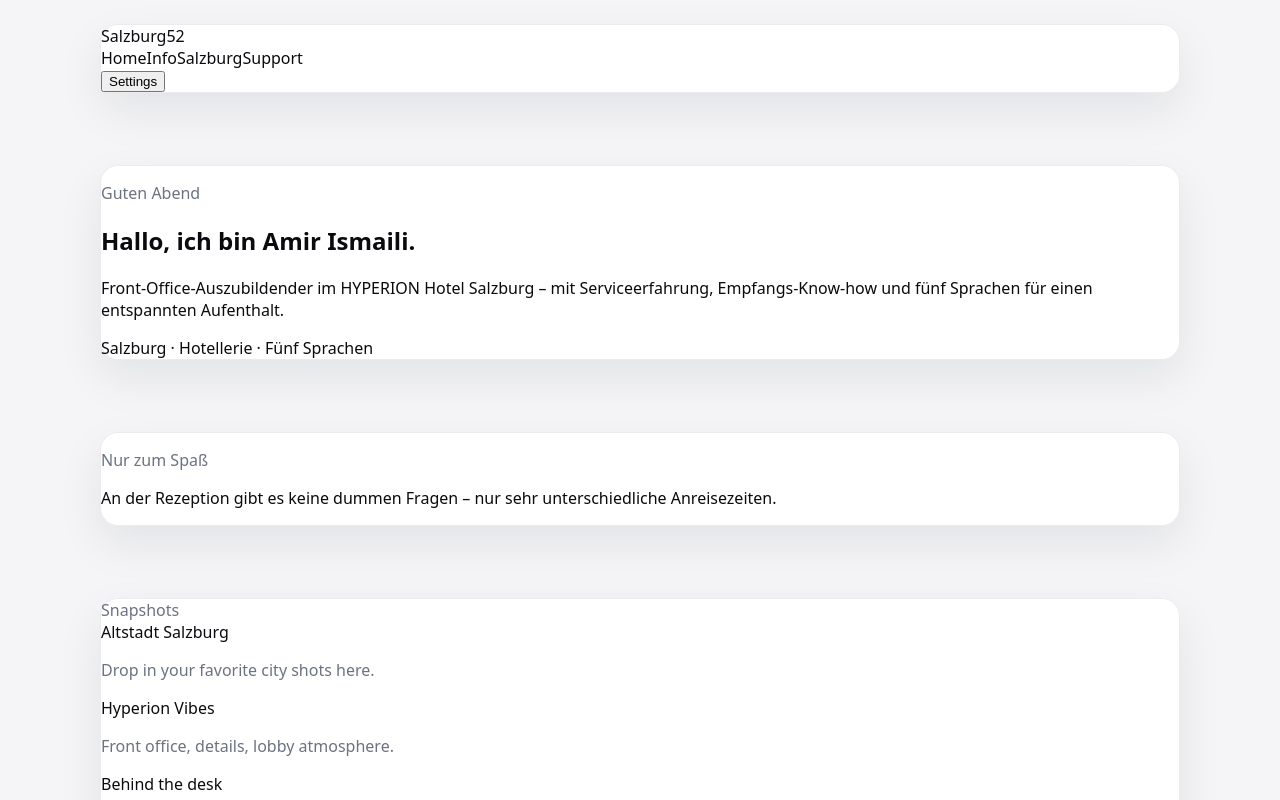
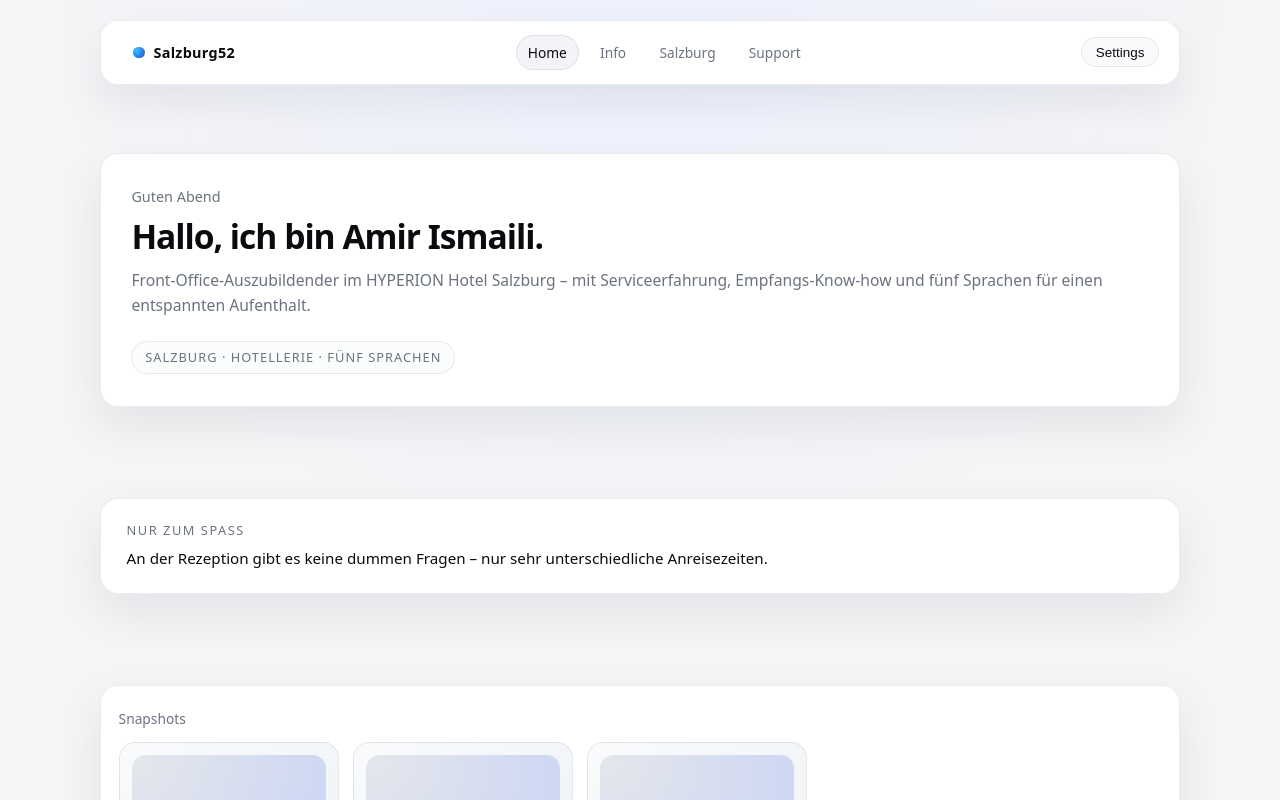
Before and after one commit to luv2loot/salzburg52, a Next.js app: page /de in a window 1280 px wide. Shown: the top 800 px of the page. Built offline with nearby package versions, Linux system fonts and the light colour scheme.

Commit message:
Update globals.css

```diff
--- a/app/globals.css
+++ b/app/globals.css
@@ -23,15 +23,7 @@ body {
   text-rendering: optimizeLegibility;
 }
 
-/* === App shell === */
-
-.app-body {
-  min-height: 100vh;
-  background: var(--color-bg);
-  color: var(--color-text);
-}
-
-/* === Theme tokens (light / dark ready) === */
+/* === Theme tokens (light / dark) === */
 
 :root {
   --color-bg: #f5f5f7;
@@ -41,12 +33,11 @@ body {
   --color-accent: #111827;
   --color-border-subtle: rgba(15, 23, 42, 0.08);
   --radius-lg: 18px;
+  --radius-pill: 999px;
   --shadow-soft: 0 18px 45px rgba(15, 23, 42, 0.08);
   --transition-fast: 150ms ease-out;
   --transition-med: 220ms ease-out;
 }
-
-/* Dark mode will later be toggled via a class or data-attribute. */
 
 .theme-dark {
   --color-bg: #050509;
@@ -58,7 +49,17 @@ body {
   --shadow-soft: 0 22px 60px rgba(0, 0, 0, 0.75);
 }
 
-/* === Layout helpers === */
+/* === App shell === */
+
+.app-body {
+  min-height: 100vh;
+  background: radial-gradient(circle at top, #eef2ff 0, var(--color-bg) 44%);
+  color: var(--color-text);
+}
+
+.theme-dark .app-body {
+  background: radial-gradient(circle at top, #020617 0, #020617 32%, #020617 100%);
+}
 
 .app-shell {
   max-width: 1120px;
@@ -66,7 +67,7 @@ body {
   padding: 1.5rem 1.25rem 3rem;
 }
 
-/* Generic card style for Apple-like panels */
+/* Generic card / panel */
 
 .surface {
   background: var(--color-bg-elevated);
@@ -76,20 +77,20 @@ body {
   backdrop-filter: blur(18px);
 }
 
-/* Typography */
+/* Typography helpers */
 
 .text-muted {
   color: var(--color-muted);
 }
 
-/* Simple focus outline */
+/* Focus styles */
 
 :where(button, a, input, select, textarea):focus-visible {
   outline: 2px solid var(--color-accent);
   outline-offset: 2px;
 }
 
-/* Basic link styling */
+/* Links */
 
 a {
   color: inherit;
@@ -101,7 +102,7 @@ a:hover {
   text-decoration-thickness: 1px;
 }
 
-/* Smooth transitions for interactive elements */
+/* Transitions */
 
 button,
 a,
@@ -113,3 +114,403 @@ a,
     border-color var(--transition-med),
     color var(--transition-med);
 }
+
+/* === Header === */
+
+.header-root {
+  padding-top: 1.25rem;
+}
+
+.header-inner {
+  display: flex;
+  align-items: center;
+  justify-content: space-between;
+  padding: 0.85rem 1.25rem;
+  gap: 1rem;
+}
+
+.header-left {
+  display: flex;
+  align-items: center;
+}
+
+.header-logo {
+  display: inline-flex;
+  align-items: center;
+  gap: 0.55rem;
+  padding: 0.35rem 0.7rem;
+  border-radius: 999px;
+  border: 1px solid transparent;
+}
+
+.header-logo:hover {
+  text-decoration: none;
+  border-color: var(--color-border-subtle);
+  background: rgba(148, 163, 184, 0.04);
+}
+
+.header-logo-dot {
+  width: 0.72rem;
+  height: 0.72rem;
+  border-radius: 999px;
+  background: radial-gradient(circle at 30% 30%, #38bdf8, #1d4ed8);
+}
+
+.header-logo-text {
+  font-size: 0.9rem;
+  font-weight: 600;
+  letter-spacing: 0.02em;
+}
+
+.header-nav {
+  display: flex;
+  align-items: center;
+  gap: 0.55rem;
+}
+
+.header-nav-link {
+  position: relative;
+  padding: 0.45rem 0.7rem;
+  border-radius: 999px;
+  font-size: 0.86rem;
+  color: var(--color-muted);
+  border: 1px solid transparent;
+}
+
+.header-nav-link:hover {
+  color: var(--color-text);
+  background: rgba(148, 163, 184, 0.06);
+}
+
+.header-nav-link.is-active {
+  color: var(--color-text);
+  background: rgba(148, 163, 184, 0.12);
+  border-color: var(--color-border-subtle);
+}
+
+.header-right {
+  display: flex;
+  align-items: center;
+  gap: 0.5rem;
+}
+
+.header-settings-btn {
+  padding: 0.4rem 0.85rem;
+  border-radius: 999px;
+  border: 1px solid var(--color-border-subtle);
+  background: rgba(148, 163, 184, 0.06);
+  font-size: 0.84rem;
+  color: var(--color-text);
+  cursor: pointer;
+}
+
+.header-settings-btn:hover {
+  background: rgba(148, 163, 184, 0.14);
+  transform: translateY(-1px);
+}
+
+/* Small screens */
+
+@media (max-width: 640px) {
+  .header-inner {
+    flex-wrap: wrap;
+    align-items: flex-start;
+  }
+
+  .header-nav {
+    width: 100%;
+    justify-content: center;
+    flex-wrap: wrap;
+  }
+
+  .header-right {
+    margin-left: auto;
+  }
+}
+
+/* === Hero === */
+
+.hero-root {
+  padding-top: 1.25rem;
+}
+
+.hero-inner {
+  padding: 2.1rem 1.9rem 2rem;
+}
+
+.hero-greeting {
+  font-size: 0.9rem;
+  margin: 0 0 0.4rem;
+}
+
+.hero-title {
+  font-size: 2.1rem;
+  letter-spacing: -0.03em;
+  margin: 0 0 0.6rem;
+}
+
+.hero-subtitle {
+  margin: 0 0 1.4rem;
+  font-size: 0.98rem;
+  line-height: 1.6;
+  color: var(--color-muted);
+}
+
+.hero-accent-row {
+  display: flex;
+  flex-wrap: wrap;
+  gap: 0.6rem;
+}
+
+.hero-pill {
+  display: inline-flex;
+  align-items: center;
+  padding: 0.4rem 0.8rem;
+  border-radius: var(--radius-pill);
+  border: 1px solid var(--color-border-subtle);
+  font-size: 0.8rem;
+  text-transform: uppercase;
+  letter-spacing: 0.08em;
+  color: var(--color-muted);
+  background: rgba(148, 163, 184, 0.04);
+}
+
+/* Mobile tweaks */
+
+@media (max-width: 640px) {
+  .hero-inner {
+    padding: 1.6rem 1.35rem 1.6rem;
+  }
+
+  .hero-title {
+    font-size: 1.7rem;
+  }
+
+  .hero-subtitle {
+    font-size: 0.94rem;
+  }
+}
+
+/* === Snippet (quote / fact / joke) === */
+
+.snippet-root {
+  margin-top: 1.2rem;
+}
+
+.snippet-inner {
+  padding: 1.4rem 1.6rem;
+}
+
+.snippet-label {
+  margin: 0 0 0.45rem;
+  font-size: 0.8rem;
+  text-transform: uppercase;
+  letter-spacing: 0.12em;
+}
+
+.snippet-text {
+  margin: 0;
+  font-size: 0.95rem;
+  line-height: 1.6;
+}
+
+/* === Media strip === */
+
+.mediastrip-root {
+  margin-top: 1.2rem;
+}
+
+.mediastrip-inner {
+  padding: 1.4rem 1.1rem 1.5rem;
+}
+
+.mediastrip-header {
+  display: flex;
+  align-items: center;
+  justify-content: space-between;
+  margin-bottom: 0.9rem;
+  font-size: 0.86rem;
+}
+
+.mediastrip-row {
+  display: flex;
+  gap: 0.9rem;
+  overflow-x: auto;
+  padding-bottom: 0.1rem;
+  scrollbar-width: thin;
+}
+
+.mediastrip-row::-webkit-scrollbar {
+  height: 6px;
+}
+
+.mediastrip-row::-webkit-scrollbar-track {
+  background: transparent;
+}
+
+.mediastrip-row::-webkit-scrollbar-thumb {
+  background: rgba(148, 163, 184, 0.6);
+  border-radius: 999px;
+}
+
+.mediastrip-card {
+  min-width: 180px;
+  max-width: 220px;
+  flex: 0 0 auto;
+  border-radius: 1rem;
+  border: 1px solid var(--color-border-subtle);
+  padding: 0.75rem 0.75rem 0.85rem;
+  background: linear-gradient(
+    145deg,
+    rgba(248, 250, 252, 0.9),
+    rgba(226, 232, 240, 0.6)
+  );
+}
+
+.theme-dark .mediastrip-card {
+  background: radial-gradient(
+    circle at top left,
+    rgba(30, 64, 175, 0.35),
+    rgba(15, 23, 42, 0.95)
+  );
+}
+
+.mediastrip-thumb-placeholder {
+  border-radius: 0.85rem;
+  background: radial-gradient(circle at top left, #e5e7eb, #cbd5f5);
+  height: 110px;
+  display: flex;
+  align-items: flex-end;
+  padding: 0.55rem 0.7rem;
+}
+
+.theme-dark .mediastrip-thumb-placeholder {
+  background: radial-gradient(circle at top left, #1d4ed8, #020617);
+}
+
+.mediastrip-thumb-label {
+  font-size: 0.82rem;
+  font-weight: 500;
+}
+
+.mediastrip-note {
+  margin: 0.55rem 0 0;
+  font-size: 0.8rem;
+}
+
+/* === Settings panel === */
+
+.settings-backdrop {
+  position: fixed;
+  inset: 0;
+  background: #020617;
+  z-index: 40;
+}
+
+.settings-panel {
+  position: fixed;
+  right: 1.25rem;
+  top: 1.25rem;
+  width: 280px;
+  padding: 1.1rem 1.1rem 1.25rem;
+  z-index: 50;
+}
+
+@media (max-width: 640px) {
+  .settings-panel {
+    left: 0.75rem;
+    right: 0.75rem;
+    width: auto;
+  }
+}
+
+.settings-header {
+  display: flex;
+  align-items: center;
+  justify-content: space-between;
+  margin-bottom: 0.85rem;
+}
+
+.settings-title {
+  margin: 0;
+  font-size: 0.96rem;
+}
+
+.settings-close-btn {
+  border-radius: 999px;
+  border: 1px solid var(--color-border-subtle);
+  background: transparent;
+  width: 1.65rem;
+  height: 1.65rem;
+  font-size: 0.85rem;
+  cursor: pointer;
+}
+
+.settings-close-btn:hover {
+  background: rgba(148, 163, 184, 0.12);
+}
+
+.settings-section {
+  margin-top: 0.8rem;
+}
+
+.settings-section-label {
+  font-size: 0.78rem;
+  text-transform: uppercase;
+  letter-spacing: 0.12em;
+  color: var(--color-muted);
+  margin-bottom: 0.4rem;
+}
+
+.settings-pill-row {
+  display: flex;
+  flex-wrap: wrap;
+  gap: 0.4rem;
+}
+
+.settings-pill {
+  padding: 0.3rem 0.7rem;
+  border-radius: 999px;
+  border: 1px solid var(--color-border-subtle);
+  background: transparent;
+  font-size: 0.8rem;
+  cursor: pointer;
+  color: var(--color-text);
+}
+
+.settings-pill:hover {
+  background: rgba(148, 163, 184, 0.08);
+}
+
+.settings-pill.is-active {
+  background: rgba(37, 99, 235, 0.12);
+  border-color: rgba(37, 99, 235, 0.6);
+}
+
+/* === Footer === */
+
+.footer-root {
+  margin-top: 1.8rem;
+}
+
+.footer-inner {
+  padding: 0.9rem 1.25rem;
+  display: flex;
+  align-items: center;
+  justify-content: space-between;
+  gap: 0.75rem;
+  font-size: 0.82rem;
+}
+
+.footer-left,
+.footer-right {
+  display: flex;
+  align-items: center;
+}
+
+@media (max-width: 640px) {
+  .footer-inner {
+    flex-direction: column;
+    align-items: flex-start;
+  }
+}
```
